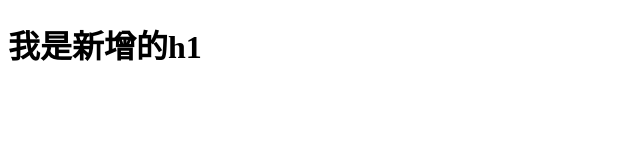
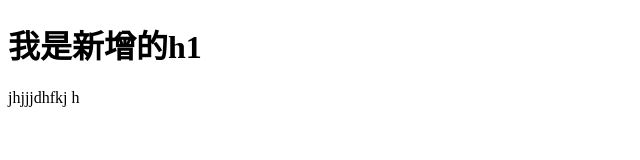
Before and after one commit to feiyang0403/myproject, a plain HTML site: page index.html in a window 1280 px wide. Shown: the whole page, without its empty margins (0-640 px from the left). Drawn offline with Linux system fonts and the light colour scheme.

Commit message:
修改首页

```diff
--- a/index.html
+++ b/index.html
@@ -6,5 +6,6 @@
 	</head>
 	<body>
 		<h1>我是新增的h1</h1>
+		jhjjjdhfkj h
 	</body>
 </html>
```
